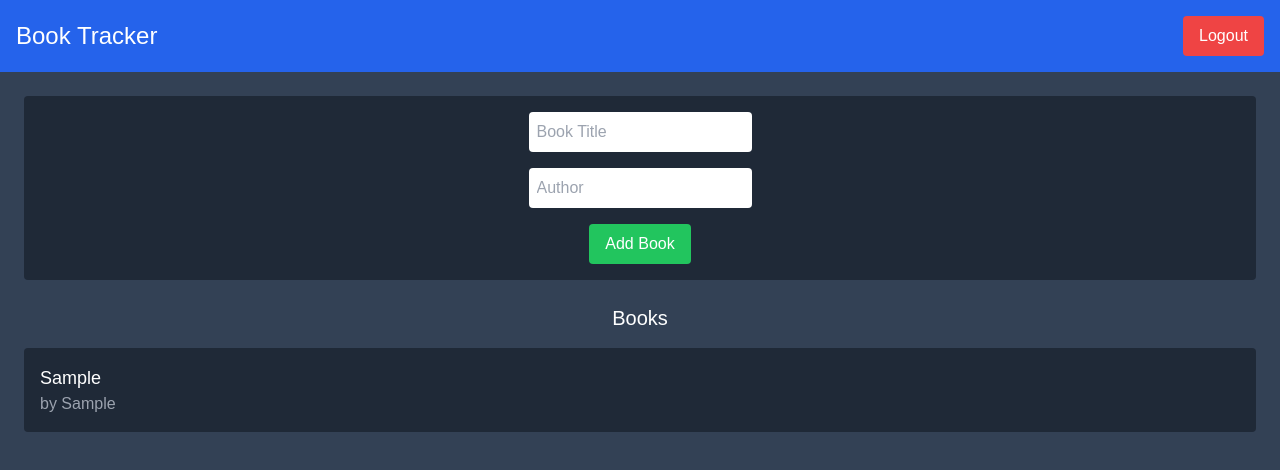
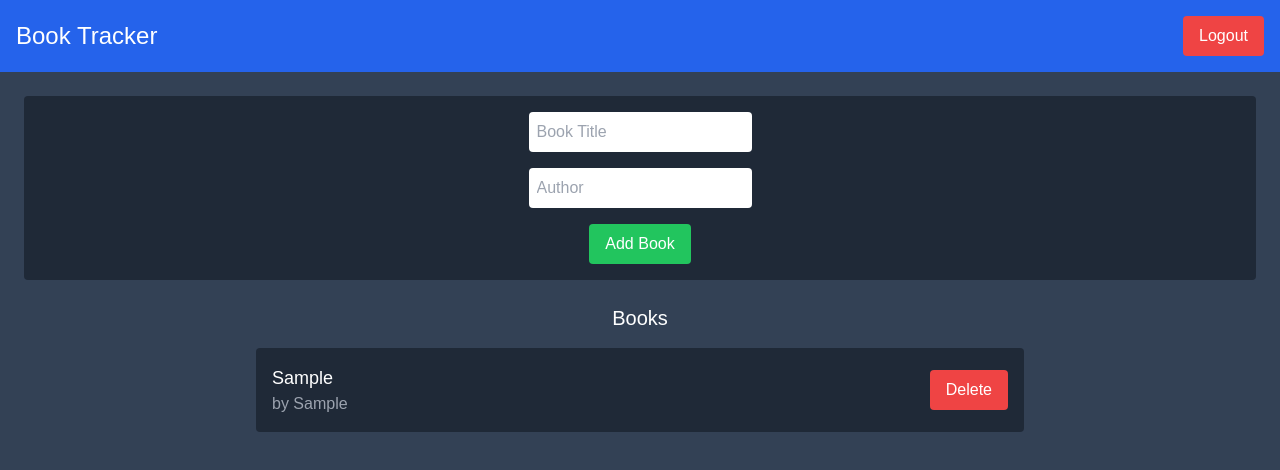
Before and after one commit to Klainus/web-api-labb-frontend, a Next.js app: page /homePage in a window 1280 px wide. Both pictures are taken after typing "Sample", "Sample" into the empty fields and a click on the button "Add Book". Shown: the top 470 px of the page. Built offline with nearby package versions, Linux system fonts and the light colour scheme.

Commit message:
Local storage + delete button
Added local storage so the user can log out and in and still have their book
Added a delete button so the user can delete the added books

```diff
--- a/app/homePage/page.tsx
+++ b/app/homePage/page.tsx
@@ -1,14 +1,27 @@
 "use client";
-import { useState } from "react";
-import { Book } from "../_type/iCustomBooks";
+import { useState, useEffect } from "react";
 
-
-
+interface Book {
+  id: number;
+  title: string;
+  author: string;
+}
 
 export default function HomePage() {
   const [books, setBooks] = useState<Book[]>([]);
   const [newBook, setNewBook] = useState({ title: "", author: "" });
   const [feedback, setFeedback] = useState<string | null>(null);
+
+  useEffect(() => {
+    const storedBooks = localStorage.getItem("books");
+    if (storedBooks) {
+      setBooks(JSON.parse(storedBooks));
+    }
+  }, []);
+
+  useEffect(() => {
+    localStorage.setItem("books", JSON.stringify(books));
+  }, [books]);
 
   function handleInputChange(event: React.ChangeEvent<HTMLInputElement>) {
     const { name, value } = event.target;
@@ -24,14 +37,15 @@ export default function HomePage() {
     }
 
     const newId = books.length ? books[books.length - 1].id + 1 : 1;
-    setBooks((prev) => [...prev, { id: newId, ...newBook }]);
+    const newBookObject = { id: newId, ...newBook };
+    setBooks((prev) => [...prev, newBookObject]);
     setNewBook({ title: "", author: "" });
     setFeedback(null);
   }
 
-  function handleLogout() {
-
-    window.location.href = "/login";
+  function handleDeleteBook(bookId: number) {
+    const updatedBooks = books.filter((book) => book.id !== bookId);
+    setBooks(updatedBooks);
   }
 
   return (
@@ -40,11 +54,11 @@ export default function HomePage() {
       <header className="p-4 bg-blue-600 flex justify-between items-center">
         <h1 className="text-2xl">Book Tracker</h1>
         <button
-          onClick={handleLogout}
-          className="bg-red-500 px-4 py-2 rounded hover:bg-red-400"
-        >
-          Logout
-        </button>
+    onClick={() => (window.location.href = "/login")}
+    className="bg-red-500 px-4 py-2 rounded hover:bg-red-400"
+  >
+    Logout
+  </button>
       </header>
 
       {/* Main Content */}
@@ -84,7 +98,7 @@ export default function HomePage() {
         {feedback && <p className="text-red-400 mb-4">{feedback}</p>}
 
         {/* Book List */}
-        <section>
+        <section className="max-w-3xl mx-auto">
           <h2 className="flex text-xl mb-4 justify-center">Books</h2>
           {books.length > 0 ? (
             <ul className="space-y-2">
@@ -97,6 +111,12 @@ export default function HomePage() {
                     <h3 className="text-lg">{book.title}</h3>
                     <p className="text-gray-400">by {book.author}</p>
                   </div>
+                  <button
+                    onClick={() => handleDeleteBook(book.id)}
+                    className="bg-red-500 px-4 py-2 rounded hover:bg-red-400"
+                  >
+                    Delete
+                  </button>
                 </li>
               ))}
             </ul>
```
